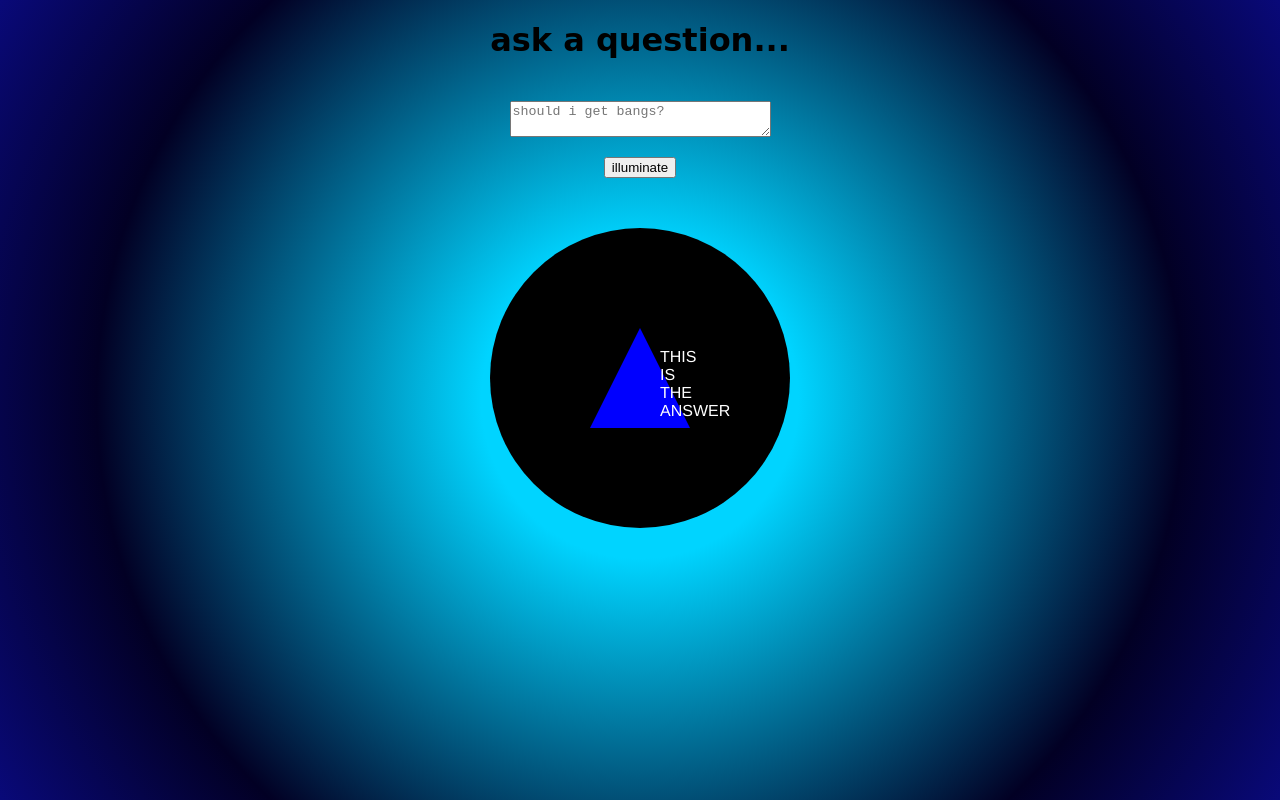
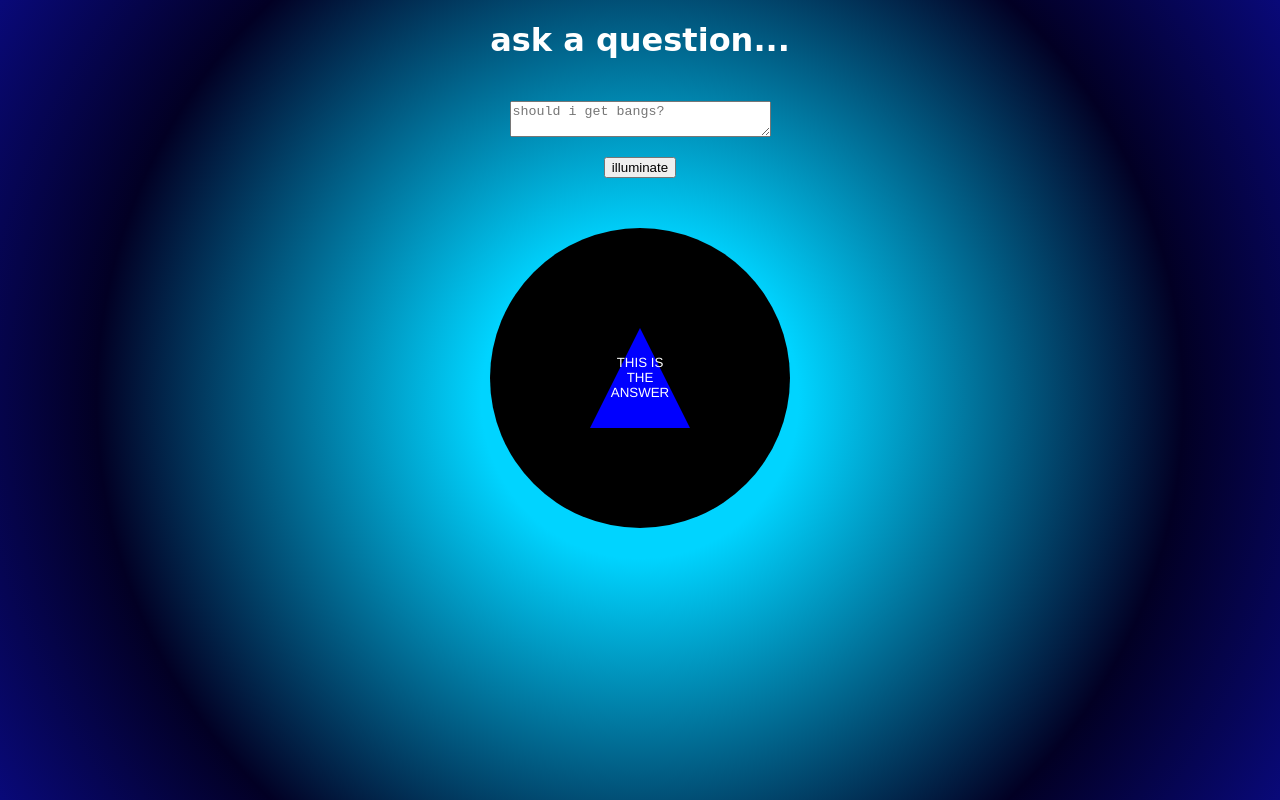
Before and after one commit to adriaivanitsky/lab-02-magic-8-ball, a website with bundled scripts: page index.html in a window 1280 px wide. Built offline with nearby package versions, Linux system fonts and the light colour scheme; a web font is replaced by a local one.

Commit message:
CSS is a bitch and i love her

```diff
--- a/styles/style.css
+++ b/styles/style.css
@@ -1,3 +1,7 @@
+h1 {
+    color: white;
+}
+
 
 main {
     display: flex;
@@ -35,7 +39,11 @@ body {
     border-right: 50px solid transparent;
     border-bottom: 100px solid blue;
     margin: 100px;
-
+    display: flex;
+    flex-direction: column;
+    align-items: center;
+    justify-content: center;
+    text-align: center;
 
 
 
@@ -51,6 +59,8 @@ body {
 color: white;
     font-family: helvetica;
     text-transform: uppercase;
-    padding: 20px;
+    padding-top: 100px;
+    font-size: smaller;
+
 
 }
```
